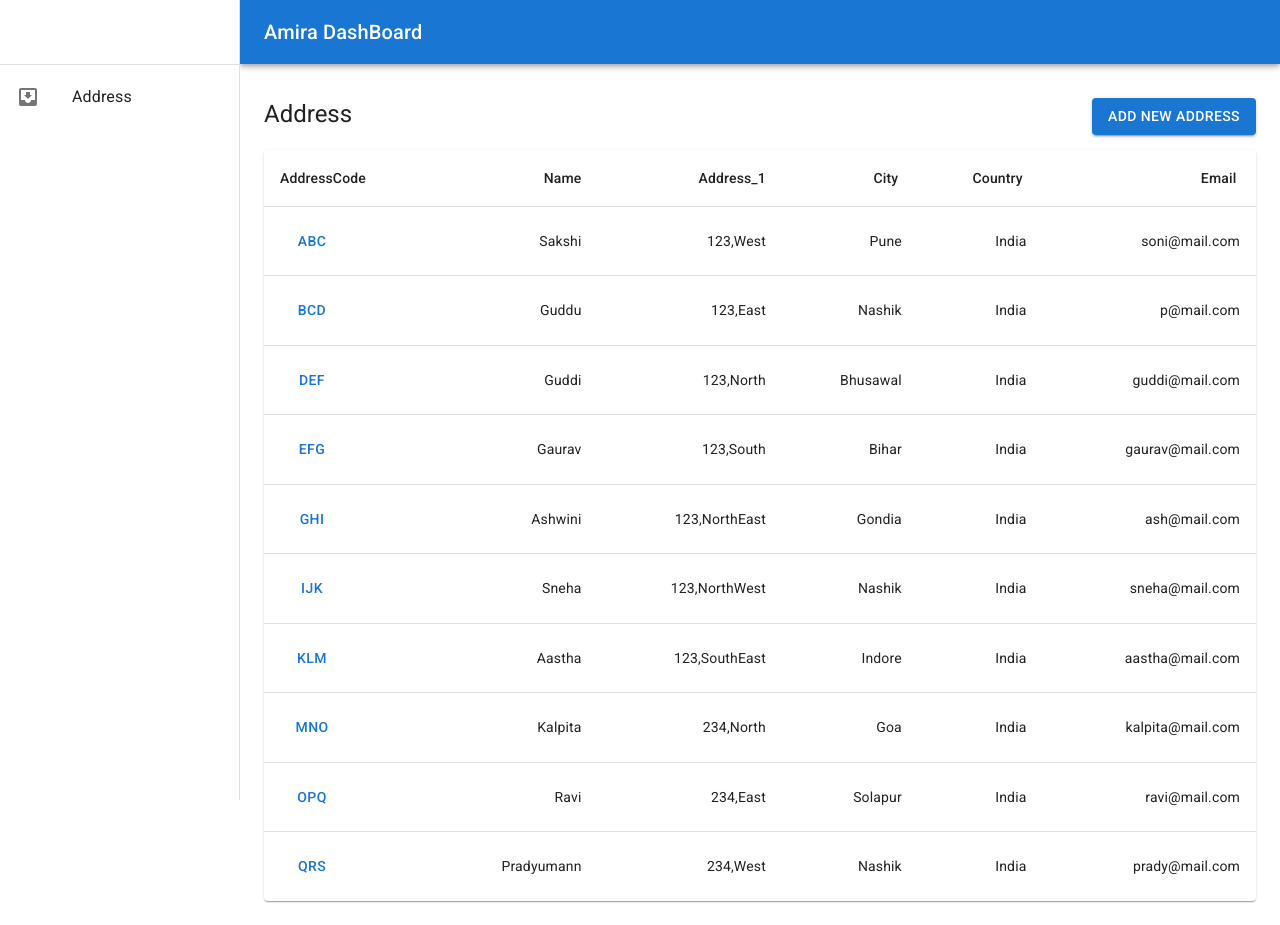
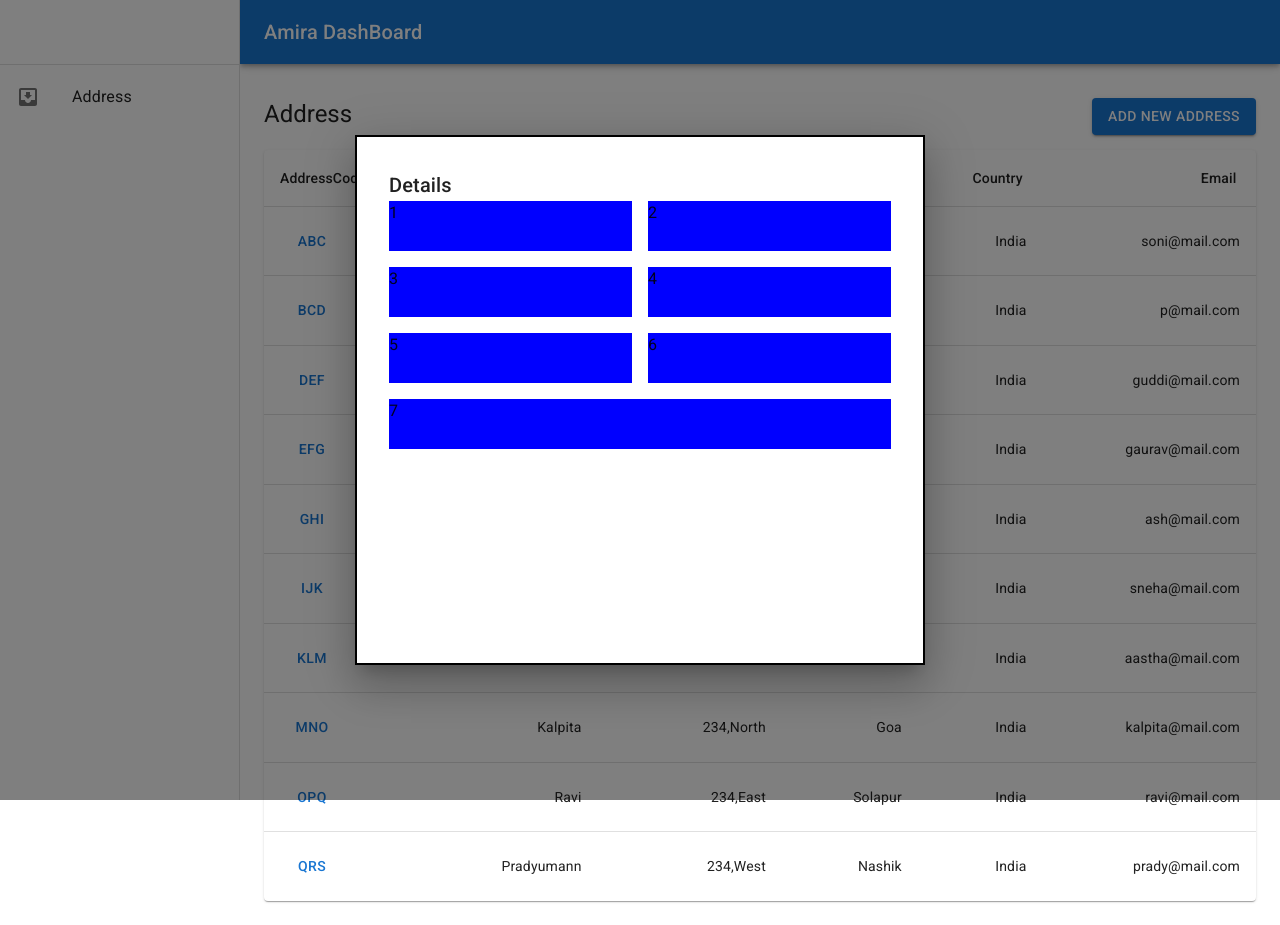
Before and after one commit to Saks05/React-mui, a React (Vite) app: page /dashboard/address in a window 1280 px wide. Both pictures are taken after a click on the button "ADD NEW ADDRESS". Built offline with nearby package versions, Linux system fonts and the light colour scheme.

Commit message:
Address Routing

```diff
--- /dev/null
+++ b/src/components/AddressForm.jsx
@@ -0,0 +1,67 @@
+import { Box, Grid, Typography } from "@mui/material";
+// eslint-disable-next-line no-unused-vars
+import React from "react";
+import {  useFormik } from 'formik';
+import * as yup from 'yup';
+const AddressForm = () => {
+    const validationSchema = yup.object({
+        address_code:yup.string().required(),
+       name:yup.string().required(),
+        email: yup
+          .string('Enter your email')
+          .email('Enter a valid email')
+          .required('Email is required'),
+        password: yup.string().required()
+
+      });
+  return (
+    <Box sx={{ width: "100%", height: "100%" }}>
+      <Typography id="modal-modal-title" variant="h6" component="h2">
+        Details
+      </Typography>
+      <Grid container spacing={2}>
+        <Grid item xs={12} sm={6} md={6}>
+          <Box sx={{ backgroundColor: "Blue", height: "50px", width: "100%" }}>
+            1
+          </Box>
+        </Grid>
+        <Grid item xs={12} sm={6} md={6}>
+          <Box sx={{ backgroundColor: "Blue", height: "50px", width: "100%" }}>
+            2
+          </Box>
+        </Grid>
+        <Grid item xs={12} sm={6} md={6}>
+          <Box sx={{ backgroundColor: "Blue", height: "50px", width: "100%" }}>
+            3
+          </Box>
+        </Grid>
+        <Grid item xs={12} sm={6} md={6}>
+          <Box sx={{ backgroundColor: "Blue", height: "50px", width: "100%" }}>
+            {" "}
+            4
+          </Box>
+        </Grid>
+        <Grid item xs={12} sm={6} md={6}>
+          <Box sx={{ backgroundColor: "Blue", height: "50px", width: "100%" }}>
+            {" "}
+            5
+          </Box>
+        </Grid>
+        <Grid item xs={12} sm={6} md={6}>
+          <Box sx={{ backgroundColor: "Blue", height: "50px", width: "100%" }}>
+            {" "}
+            6
+          </Box>
+        </Grid>
+        <Grid item xs={12} sm={6} md={12}>
+          <Box sx={{ backgroundColor: "Blue", height: "50px", width: "100%" }}>
+            {" "}
+            7
+          </Box>
+        </Grid>
+      </Grid>
+    </Box>
+  );
+};
+
+export default AddressForm;
--- a/src/components/LoginForm.jsx
+++ b/src/components/LoginForm.jsx
@@ -19,6 +19,7 @@ import { useFormik } from "formik";
 import * as yup from "yup";
 import Divider from "@mui/material/Divider";
 import { useNavigate } from "react-router-dom";
+import PropTypes from 'prop-types';
 
 const Login = ({ setShowLogin }) => {
   const [showPassword, setShowPassword] = useState(false);
--- a/src/components/SignupForm.jsx
+++ b/src/components/SignupForm.jsx
@@ -2,7 +2,6 @@ import React from 'react'
 import {
   Box,
   Button,
-  Divider,
   FormControl,
   IconButton,
   InputAdornment,
@@ -14,7 +13,7 @@ import {
 
 import { useState } from "react";
 import { Visibility, VisibilityOff } from "@mui/icons-material";
-import { Form, useFormik } from 'formik';
+import {  useFormik } from 'formik';
 import * as yup from 'yup';
 import { Player } from '@lottiefiles/react-lottie-player';
 
--- a/src/pages/Address.jsx
+++ b/src/pages/Address.jsx
@@ -3,6 +3,7 @@ import { Margin } from "@mui/icons-material";
 import {
   Box,
   Button,
+  Grid,
   Modal,
   Paper,
   Table,
@@ -14,6 +15,7 @@ import {
   Typography,
 } from "@mui/material";
 import React, { useState } from "react";
+import AddressForm from "../components/AddressForm";
 
 const dummyData = [
   {
@@ -99,25 +101,37 @@ const dummyData = [
 ];
 const Address = () => {
   const style = {
-    position: 'absolute',
-    top: '50%',
-    left: '50%',
-    transform: 'translate(-50%, -50%)',
-    width: 400,
-    bgcolor: 'background.paper',
-    border: '2px solid #000',
+    position: "absolute",
+    top: "50%",
+    left: "50%",
+    transform: "translate(-50%, -50%)",
+    width: 570,
+    bgcolor: "background.paper",
+    border: "2px solid #000",
     boxShadow: 24,
     p: 4,
+    height: 530,
   };
   const [open, setOpen] = useState(false);
   const handleOpen = () => setOpen(true);
   const handleClose = () => setOpen(false);
+
   return (
-    <Box sx={{ height: "100%", width: "100%" ,marginTop:"10px"}}>
-
-      <Box sx={{display:"flex",justifyContent:"space-between",marginTop:"10px"}}><Typography variant="h5">Address</Typography><Button variant="contained">Add New Address</Button></Box>
+    <Box sx={{ height: "100%", width: "100%", marginTop: "10px" }}>
+      <Box
+        sx={{
+          display: "flex",
+          justifyContent: "space-between",
+          marginTop: "10px",
+        }}
+      >
+        <Typography variant="h5">Address</Typography>
+        <Button variant="contained" onClick={handleOpen}>
+          Add New Address
+        </Button>
+      </Box>
       <Box>
-        <TableContainer component={Paper} sx={{marginTop:"15px"}}>
+        <TableContainer component={Paper} sx={{ marginTop: "15px" }}>
           <Table sx={{ minWidth: 650 }} aria-label="simple table">
             <TableHead>
               <TableRow>
@@ -136,14 +150,15 @@ const Address = () => {
                   sx={{ "&:last-child td, &:last-child th": { border: 0 } }}
                 >
                   <TableCell component="th" scope="row">
-                  <Button variant="text">{row.address_code}</Button>
+                    <Button variant="text" onClick={handleOpen}>
+                      {row.address_code}
+                    </Button>
                   </TableCell>
                   <TableCell align="right">{row.name}</TableCell>
                   <TableCell align="right">{row.address_1}</TableCell>
                   <TableCell align="right">{row.city}</TableCell>
                   <TableCell align="right">{row.country}</TableCell>
                   <TableCell align="right">{row.email}</TableCell>
-
                 </TableRow>
               ))}
             </TableBody>
@@ -158,12 +173,7 @@ const Address = () => {
           aria-describedby="modal-modal-description"
         >
           <Box sx={style}>
-          <Typography id="modal-modal-title" variant="h6" component="h2">
-            Text in a modal
-          </Typography>
-          <Typography id="modal-modal-description" sx={{ mt: 2 }}>
-            Duis mollis, est non commodo luctus, nisi erat porttitor ligula.
-          </Typography>
+            <AddressForm />
           </Box>
         </Modal>
       </Box>
--- a/src/pages/Dashboard.jsx
+++ b/src/pages/Dashboard.jsx
@@ -12,7 +12,6 @@ import ListItem from '@mui/material/ListItem';
 import ListItemButton from '@mui/material/ListItemButton';
 import ListItemIcon from '@mui/material/ListItemIcon';
 import ListItemText from '@mui/material/ListItemText';
-import MailIcon from '@mui/icons-material/Mail';
 import MenuIcon from '@mui/icons-material/Menu';
 import Toolbar from '@mui/material/Toolbar';
 import { Outlet } from 'react-router-dom';
```
Lines whose indentation alone changed are shown as unchanged.
